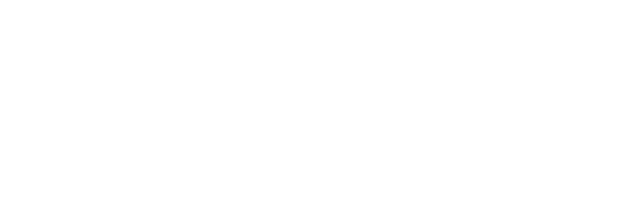
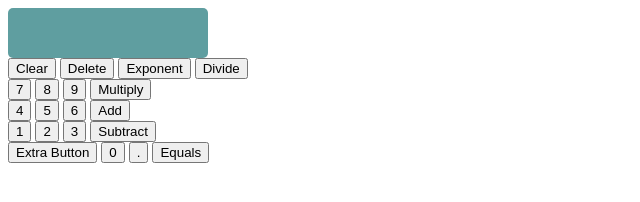
Before and after one commit to KeganSm/calculator, a plain HTML site: page index.html in a window 1280 px wide. Shown: the whole page, without its empty margins (0-640 px from the left). Drawn offline with Linux system fonts and the light colour scheme.

Commit message:
second commit

```diff
--- a/index.html
+++ b/index.html
@@ -9,6 +9,43 @@
     <script type="text/javascript" src="script.js" defer></script>
 </head>
 <body>
-
+    <div id='calculator'>
+        <div id='display'>
+            <div id='workingDisplay'></div>
+            <div id='resultDisplay'></div>
+        </div>
+        <div id='buttons'>
+            <div class='row' id='rowOne'>
+                <button class='btn' id='clearBtn'>Clear</button>
+                <button class='btn' id='deleteBtn'>Delete</button>
+                <button class='btn' id='exponentBtn'>Exponent</button>
+                <button class='btn' id='divideBtn'>Divide</button>
+            </div>
+            <div class='row' id='rowTwo'>
+                <button class='btn' id='7Btn'>7</button>
+                <button class='btn' id='8Btn'>8</button>
+                <button class='btn' id='9Btn'>9</button>
+                <button class='btn' id='multiplyBtn'>Multiply</button>
+            </div>
+            <div class='row' id='rowThree'>
+                <button class='btn' id='4Btn'>4</button>
+                <button class='btn' id='5Btn'>5</button>
+                <button class='btn' id='6Btn'>6</button>
+                <button class='btn' id='addBtn'>Add</button>
+            </div>
+            <div class='row' id='rowFour'>
+                <button class='btn' id='1Btn'>1</button>
+                <button class='btn' id='2Btn'>2</button>
+                <button class='btn' id='3Btn'>3</button>
+                <button class='btn' id='subtractBtn'>Subtract</button>
+            </div>
+            <div class='row' id='rowFive'>
+                <button class='btn' id='extraBtn'>Extra Button</button>
+                <button class='btn' id='0Btn'>0</button>
+                <button class='btn' id='decimalBtn'>.</button>
+                <button class='btn' id='equalsBtn'>Equals</button>
+            </div>
+        </div>
+    </div>
 </body>
 </html>
--- a/script.js
+++ b/script.js
@@ -0,0 +1,30 @@
+
+function operate (a,b,operator) {
+    if (operator === '+') {
+        return add(a,b);
+    } else if (operator === '-') {
+        return subtract(a,b);
+    } else if (operator === '*') {
+        return multiply(a,b);
+    } else if (operator === '/') {
+        return divide(a,b);
+    } else if (operator === 'n') {
+        return exponent(a,b);
+    }
+}
+
+function add (a,b) {
+    return a + b;
+}
+function subtract (a,b) {
+    return a - b;
+}
+function multiply (a,b) {
+    return a * b;
+}
+function divide (a,b) {
+    return a / b;
+}
+function exponent (a,b) {
+    return a ** b;
+}
--- a/styles.css
+++ b/styles.css
@@ -0,0 +1,8 @@
+#display {
+    height: 50px;
+    width: 200px;
+    border-radius: 5px;
+    border-color: black;
+    border-width: 3px;
+    background-color: cadetblue;
+}
```
